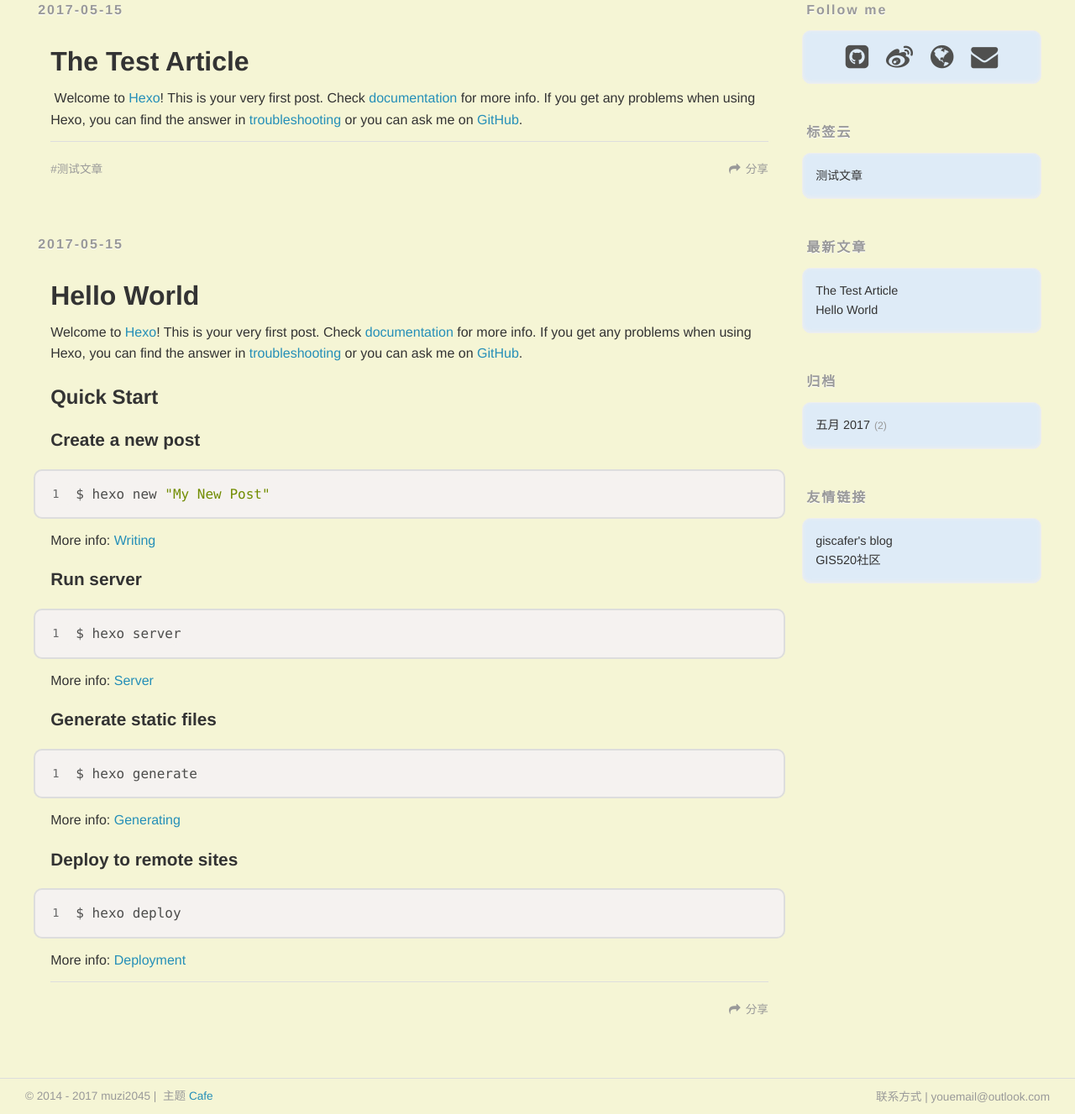
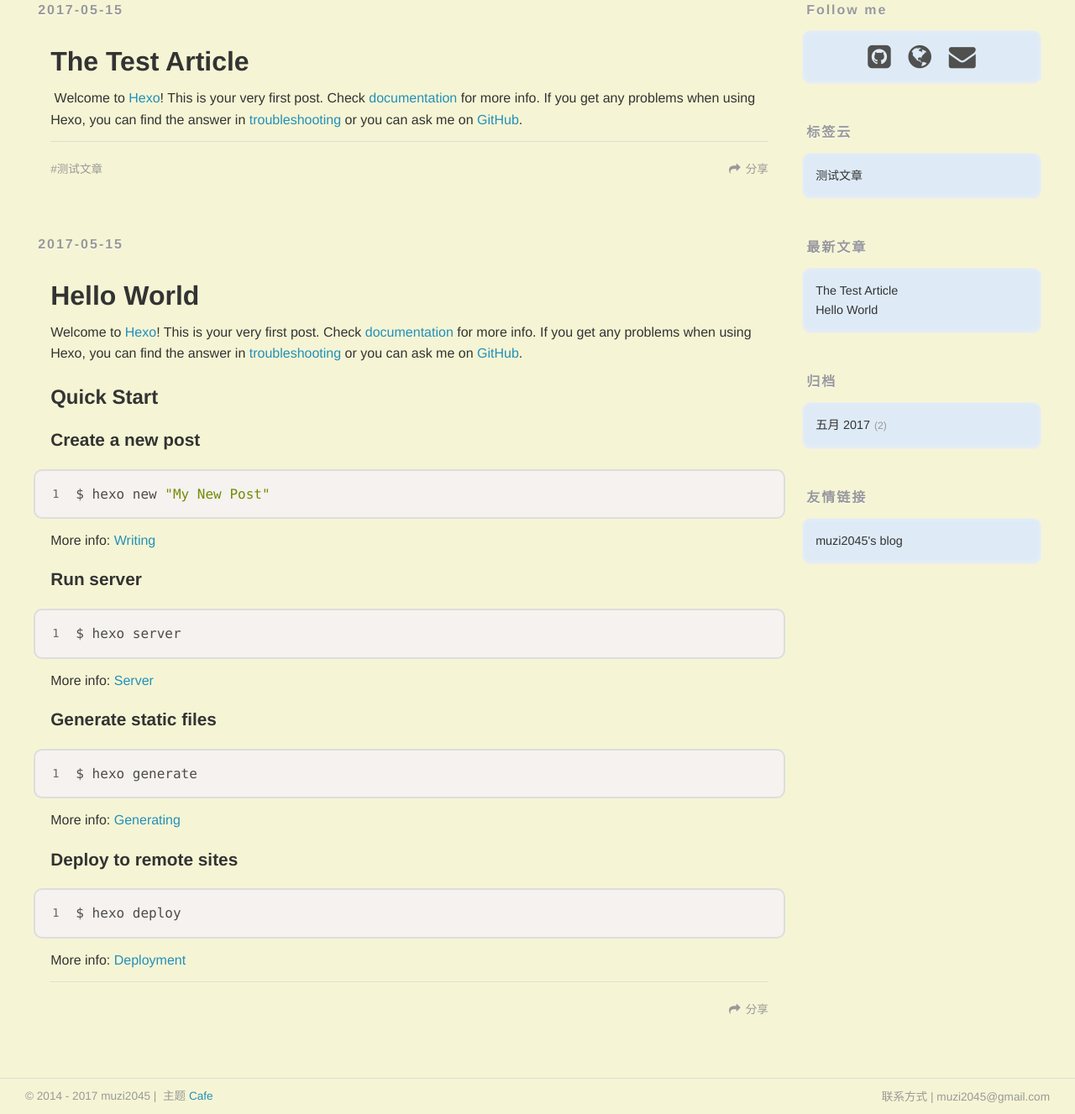
Before and after one commit to muzi2045/muzi2045.github.io, a plain HTML site: page index.html in a window 1280 px wide. Shown: the part 127-1454 px from the top of the page at 84% size. Drawn offline with nearby package versions, Linux system fonts and the light colour scheme; some packages are replaced by stand-ins of ours; files whose address does not match are found by name.

Commit message:
Site updated: 2017-05-16 10:42:05

```diff
--- a/index.html
+++ b/index.html
@@ -94,7 +94,7 @@
 
     </div>
     <footer class="article-footer">
-      <a data-url="http://yoursite.com/2017/05/15/test/" data-id="cj2qdgqaa0000z8wjkin1dwsv" class="article-share-link">分享</a>
+      <a data-url="http://yoursite.com/2017/05/15/test/" data-id="cj2qvu2gy000028wjrbg3044x" class="article-share-link">分享</a>
 
 
 
@@ -145,7 +145,7 @@
 
     </div>
     <footer class="article-footer">
-      <a data-url="http://yoursite.com/2017/05/15/hello-world/" data-id="cj2qdgqak0001z8wj9i1ytk8c" class="article-share-link">分享</a>
+      <a data-url="http://yoursite.com/2017/05/15/hello-world/" data-id="cj2qvu2h8000128wjf084rqdv" class="article-share-link">分享</a>
 
 
 
@@ -170,16 +170,14 @@
     <div class="widget follow">
 
 
-            <a class="github" aria-hidden="true" href="https://github.com/giscafer" target="_blank" title="Github"></a>
+            <a class="github" aria-hidden="true" href="https://github.com/muzi2045" target="_blank" title="Github"></a>
 
 
-          <a class="weibo" aria-hidden="true"  href="http://weibo.com/laohoubin" target="_blank" title="微博"></a>
+
+            <a class="zhihu" aria-hidden="true"  href="http://www.zhihu.com/people/muzi2045" target="_blank" title="知乎"></a>
 
 
-            <a class="zhihu" aria-hidden="true"  href="http://www.zhihu.com/people/giscafer" target="_blank" title="知乎"></a>
-
-
-          <a class="email" aria-hidden="true"  href="mailto:youemail@outlook.com" target="_blank" title="邮箱"></a>
+          <a class="email" aria-hidden="true"  href="mailto:muzi2045@gmail.com" target="_blank" title="邮箱"></a>
 
     </div>
   </div>
@@ -236,16 +234,14 @@
         <ul>
 
             <li>
-                <a href="http://giscafer.com">giscafer&#39;s blog</a>
-            </li>
-
-            <li>
-                <a href="http://www.gis520.com">GIS520社区</a>
+                <a href="http://muzi2045.cn">muzi2045&#39;s blog</a>
             </li>
 
         </ul>
     </div>
 </div>
+
+
 
 
 </aside>
@@ -259,7 +255,7 @@
       主题 <a href="https://github.com/giscafer/hexo-theme-cafe/" target="_blank">Cafe</a>
     </div>
      <div id="footer-right">
-      联系方式&nbsp;|&nbsp;youemail@outlook.com
+      联系方式&nbsp;|&nbsp;muzi2045@gmail.com
     </div>
   </div>
 </footer>
@@ -292,7 +288,7 @@ window.onload = function() {
       var cloudTieConfig = {
         url: document.location.href,
         sourceId: "",
-        productKey: "e2fb4051c49xxx8ce669e634bc983f",
+        productKey: "e2fb4051c49842xxce669e634bc983f",
         target: "cloud-tie-wrapper"
       };
     </script>
```
Also changed, not shown: 2017/05/15/hello-world/index.html (+5 -3 lines), 2017/05/15/test/index.html (+5 -3 lines), archives/2017/05/index.html (+4 -2 lines), archives/2017/index.html (+4 -2 lines), archives/index.html (+4 -2 lines), tags/测试文章/index.html (+4 -2 lines).
